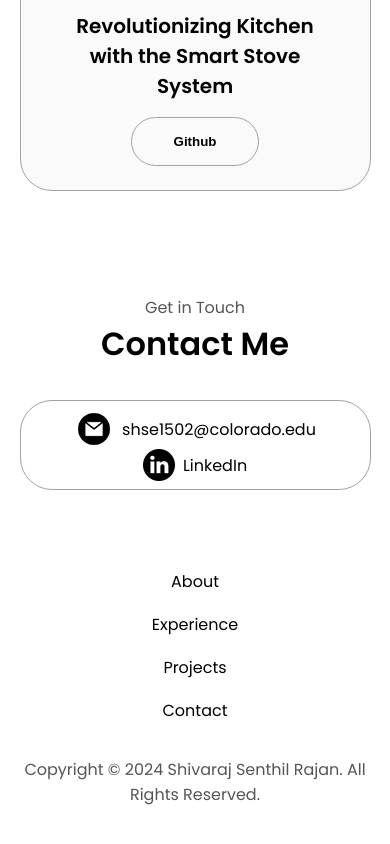
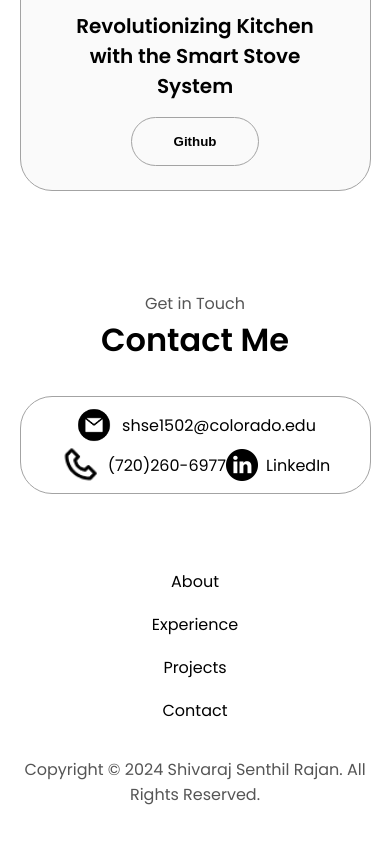
Before and after one commit to Shiva250503ss/Shivaraj-Portfolio, a plain HTML site: page index.html in a window 390 px wide. Shown: the part 4264-5108 px from the top of the page. Drawn offline with Linux system fonts and the light colour scheme.

Commit message:
phone icon

```diff
--- a/index.html
+++ b/index.html
@@ -329,6 +329,14 @@
           />
           <p><a href="mailto:shse1502@colorado.edu">shse1502@colorado.edu</a></p>
         </div>
+        <div class="contact-info-container">
+          <img
+            src="./assets/phone.png"
+            alt="phone icon"
+            class="icon contact-icon email-icon"
+          />
+          <p><a>(720)260-6977</a></p>
+        </div>
 
         <div class="contact-info-container">
           <img
--- a/style.css
+++ b/style.css
@@ -419,6 +419,9 @@ article .icon {
 .email-icon {
   height: 2.5rem;
 }
+.phone-icon {
+  height: 2.5rem;
+}
 
 /* FOOTER SECTION */
 
```
Also changed, not shown: assets/phone.png (added).
